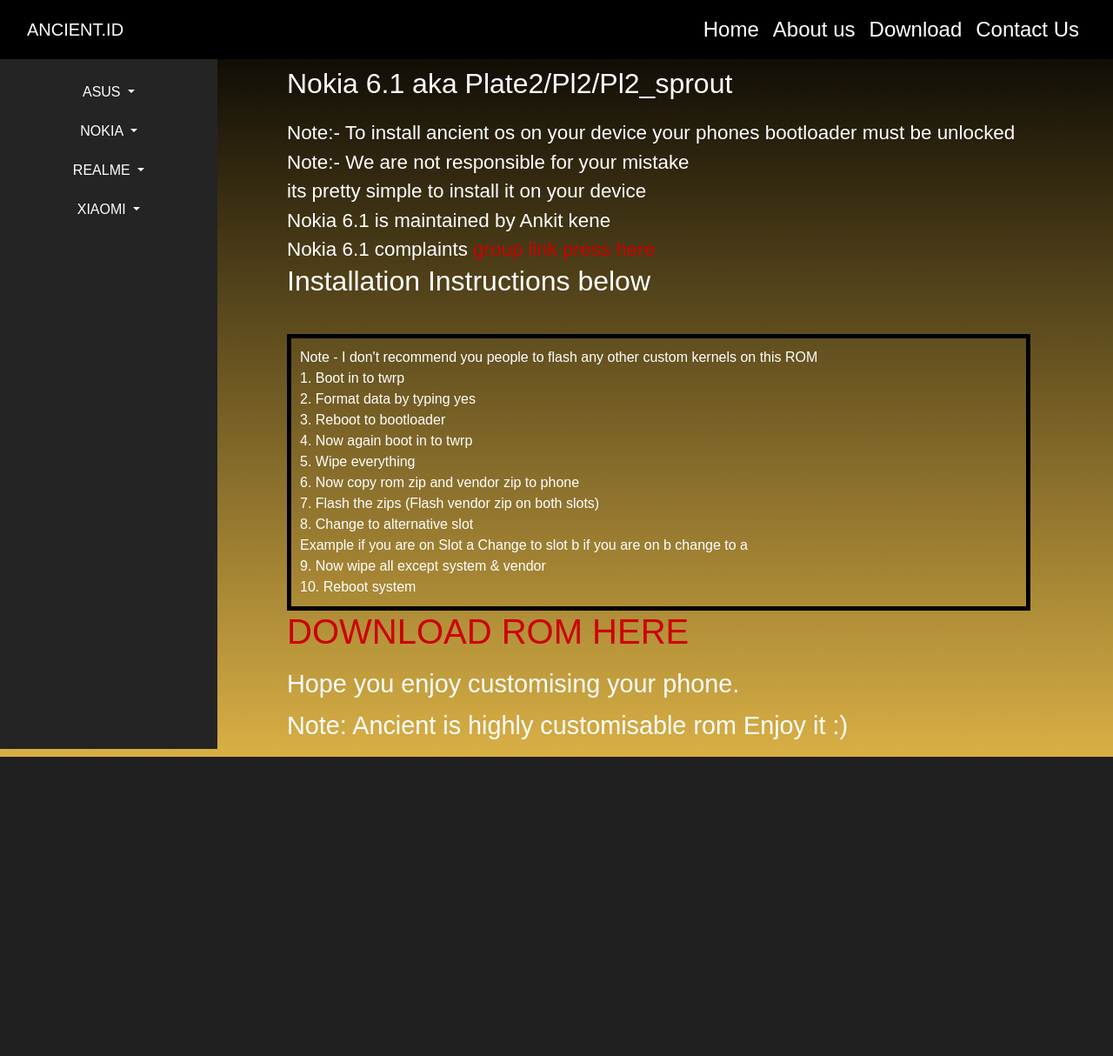
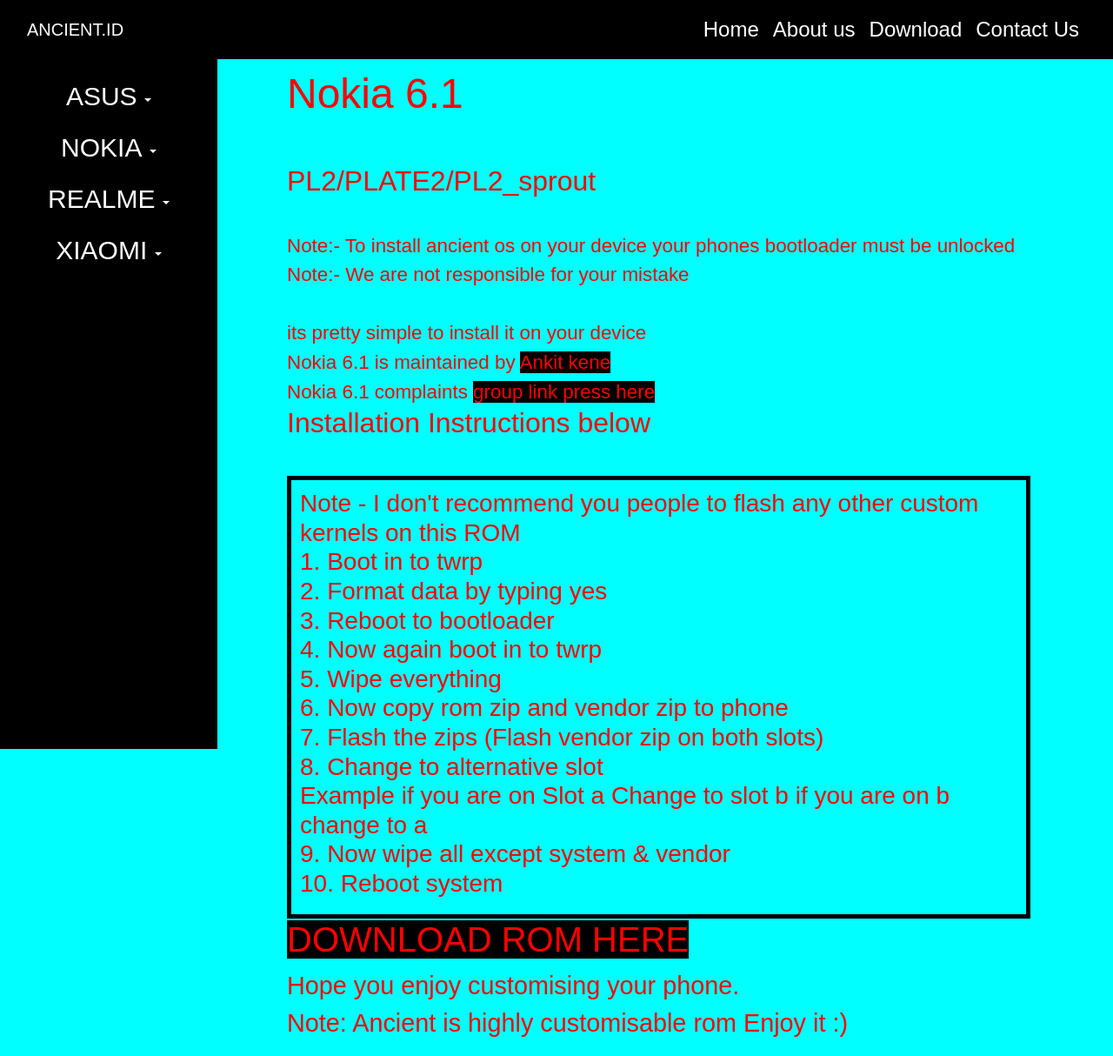
Before and after one commit to Ankits-lab/ancient.github.io, a PHP site: page /offical-devices/nokia6-1.html in a window 1280 px wide. Shown: the whole page at 87% size. Before the commit the page ends 870 px from the top, so only its background shows below. Run offline with PHP 8.4, Linux system fonts and the light colour scheme; some libraries are stand-ins or nearby versions.

Commit message:
added life to download page

```diff
--- a/css/styles-download.css
+++ b/css/styles-download.css
@@ -5,12 +5,16 @@
   font-family:sans-serif;
 }
 
+brand1{
+  font-weight: 200%;
+  font-size: 30px;
+}
 #sidebar {
   position:absolute;
   top:auto;
   width:250px;
   height:100%;
-  background:#242424;
+  background:#000000;
   transition:all 300ms linear;
 }
 #sidebar.active {
@@ -48,7 +52,7 @@
 }
 #sidebar div.list div.item {
   padding:15px 10px;
-  border-bottom:1px solid #444;
+  border-bottom:1px solid rgb(0, 0, 0);
   color:#fcfcfc;
   text-transform:uppercase;
   font-size:15px;
@@ -63,7 +67,7 @@
   position: absolute;
   z-index: 1;
   left: 0;
-  background-color: rgb(36, 36, 36);
+  background-color: rgb(0, 0, 0);
   overflow-x: hidden;
   padding-top: 20px;
 }
@@ -128,7 +132,7 @@ margin-left: 1%;
   .para{
     margin-left: 60px;
     position: center;
-    color: #ffffff;
+    color: #ff0000;
   }
 @media(min-width:1000px){
    .para{
@@ -136,7 +140,10 @@ margin-left: 1%;
    }
 }
   .para p{
-    font-size:2rem;
+    font-size:3rem;
+  }
+  .para sub-p{
+    font-size: 2rem;
   }
   .para p1{
     font-size: 1.4rem;
--- a/css/styles-offical-devices.css
+++ b/css/styles-offical-devices.css
@@ -24,10 +24,11 @@
 }
 
 .a1{
-    color: #cc0000;
+   color: #ff0000;
+   background-color: black;
 }
 .a1:hover{
-    color:#cc0000 ;
+    color:#0004ff ;
 }
 
 .install{
--- a/css/styles.css
+++ b/css/styles.css
@@ -40,7 +40,8 @@ main {
  }
 /*--this end of loop for adjusting images on mobile view and desktop mode--*/
 .background-color-body{
-  background-image: linear-gradient(180deg , #000000, #d9af45 );
+  /*background-image: linear-gradient(180deg , #000000, #000000 ); */
+    background-color: aqua;
 }
 
 .onlyhomepage{
--- a/offical-devices/nokia6-1.html
+++ b/offical-devices/nokia6-1.html
@@ -56,7 +56,7 @@
               <!--leave one line between brands-->
               <div class="dropdown">
                   <button type="button" class="btn text-white btn-Dark dropdown-toggle button-width" data-toggle="dropdown">
-                  ASUS
+                 <brand1> ASUS</brand1>
                   </button>
                       <div class="dropdown-menu">
                           <a class="dropdown-item" href="x01bd.html">Zenfone MAX PRO M2</a>
@@ -72,7 +72,7 @@
                   <!--leave one line between brands-->
               <div class="dropdown">
                   <button type="button" class="btn text-white btn-Dark dropdown-toggle button-width" data-toggle="dropdown">
-                  NOKIA
+                  <brand1>NOKIA</brand1>
                   </button>
                       <div class="dropdown-menu">
                         <a class="dropdown-item" href="nokia6-1.html">NOKIA 6.1</a>
@@ -82,7 +82,7 @@
               <!--leave one line between brands-->
               <div class="dropdown">
                   <button type="button" class="btn text-white btn-Dark dropdown-toggle button-width" data-toggle="dropdown">
-                  REALME
+                  <brand1>REALME</brand1>
                   </button>
                           <div class="dropdown-menu">
                             <a class="dropdown-item" href="RealmeX.html">Realme X</a>
@@ -96,7 +96,7 @@
               <!--leave one line between brands-->
               <div class="dropdown">
                   <button type="button" class="btn text-white btn-Dark dropdown-toggle button-width" data-toggle="dropdown">
-                  XIAOMI
+                  <brand1>XIAOMI</brand1>
                   </button>
                   <div class="dropdown-menu">
                     <a class="dropdown-item" href="#">Redmi Note 4/4X</a>
@@ -131,18 +131,20 @@
         <!--page section starte here-->
         <div class="para ">
               <br><br><br>
-            <p>Nokia 6.1 aka Plate2/Pl2/Pl2_sprout</p>
-            <p1>
+            <p>Nokia 6.1</p><br>
+            <sub-p>PL2/PLATE2/PL2_sprout</sub-p><br>
+            <p1><br>
                 Note:- To install ancient os on your device your phones bootloader must be unlocked <br>
                 Note:- We are not responsible for your mistake  <br>
+                <br>
                 its pretty simple to install it on your device <br>
-                Nokia 6.1 is maintained by Ankit kene   <br>
+                Nokia 6.1 is maintained by <a href="https://t.me/coldblooddemom" class="a1">Ankit kene</a>   <br>
                 Nokia 6.1 complaints <a href="https://t.me/ancientPlate2Dragon_Onyx" class="a1">group link press here</a> <br>
 
                 <h2>Installation Instructions below</h2> <br>
               </p1>
                 <div class="install">
-                  Note - I don't recommend you people to flash any other custom kernels on this ROM<br>
+                 <h3> Note - I don't recommend you people to flash any other custom kernels on this ROM<br>
                         1. Boot in to twrp<br>
                         2. Format data by typing yes<br>
                         3. Reboot to bootloader<br>
@@ -154,11 +156,11 @@
                         Example if you are on Slot a Change to slot b if you are on b change to a<br>
                         9. Now wipe all except system & vendor<br>
                         10. Reboot system<br>
-
+                  </h3>
 
                 </div>
               <p2>
-                <a href="https://www.pling.com/p/1424176" class="a1"><h1>DOWNLOAD ROM HERE<h1></a>
+                <h1><a href="https://www.pling.com/p/1424176" class="a1">DOWNLOAD ROM HERE</a></h1>
               </p2>
 
               <p2>
```
